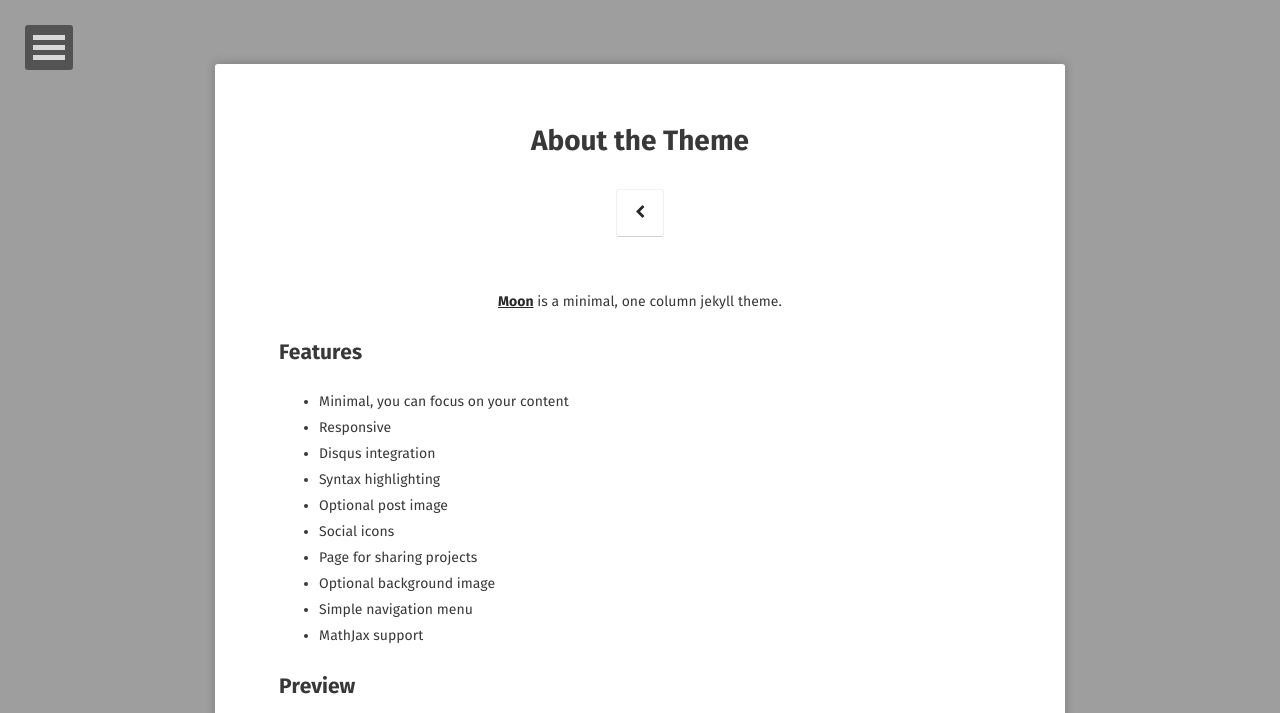
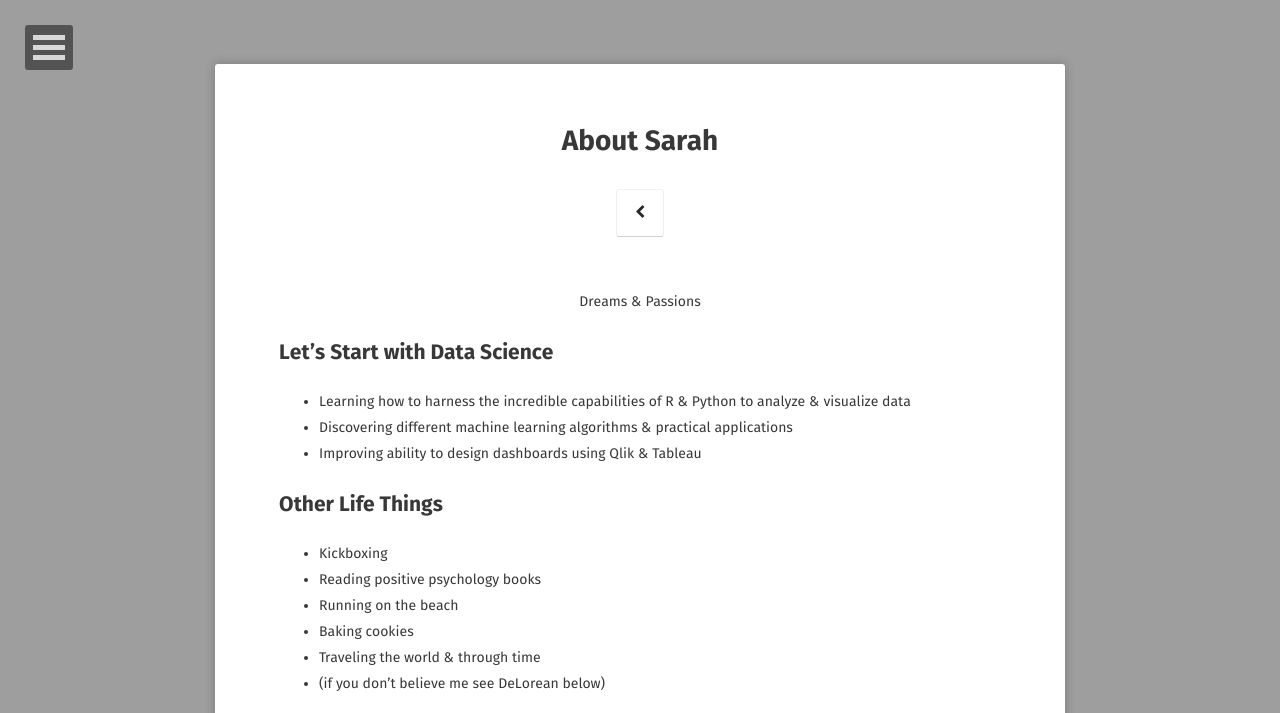
Before and after one commit to sarahschirduan/sarahschirduan.github.io, a Jekyll site: the page built from about/index.md, in a window 1280 px wide. Shown: the top 713 px of the page. Built offline with Jekyll 4.4.1, drawn with Linux system fonts in a browser that asks for light colours; some web fonts are replaced; some of the changed text lies outside the part shown; grey boxes are pictures that could not be loaded.

Commit message:
Update index.md

```diff
--- a/about/index.md
+++ b/about/index.md
@@ -1,37 +1,25 @@
 ---
 layout: page
-title: About the Theme
-tags: [about, Jekyll, theme, moon]
-date: 2016-03-21
+title: About Sarah
+tags: [about]
+date: 2019-05-20
 comments: false
 ---
 
-<center><a href="http://taylantatli.github.io/Moon"><b>Moon</b></a> is a minimal, one column jekyll theme.</center>
+<center> Dreams & Passions</center>
 
-## Features
-* Minimal, you can focus on your content
-* Responsive
-* Disqus integration
-* Syntax highlighting
-* Optional post image
-* Social icons
-* Page for sharing projects
-* Optional background image
-* Simple navigation menu
-* MathJax support
+## Let's Start with Data Science
+* Learning how to harness the incredible capabilities of R & Python to analyze & visualize data
+* Discovering different machine learning algorithms & practical applications
+* Improving ability to design dashboards using Qlik & Tableau
 
-## Preview
 
-{% capture images %}
-    https://cloud.githubusercontent.com/assets/754514/14509720/61c61058-01d6-11e6-93ab-0918515ecd56.png
-    https://cloud.githubusercontent.com/assets/754514/14509716/61ac6c8e-01d6-11e6-879f-8308883de790.png
-{% endcapture %}
-{% include gallery images=images caption="Screenshots of Moon Theme" cols=2 %}
+## Other Life Things
+* Kickboxing
+* Reading positive psychology books
+* Running on the beach
+* Baking cookies
+* Traveling the world & through time
+* (if you don't believe me see DeLorean below)
 
-See a [live version of Moon](http://taylantatli.github.io/Moon) hosted on GitHub.
-
-## Getting Started
-
-To learn how to install and use this theme check out the [Setup Guide](http://taylantatli.me/Moon/moon-theme/) for more information.
-
-[Install Moon](https://github.com/TaylanTatli/Moon){: .btn}
+<img src="DeLorean.jpg", alt="DeLorean" width="500" height="300">
```
